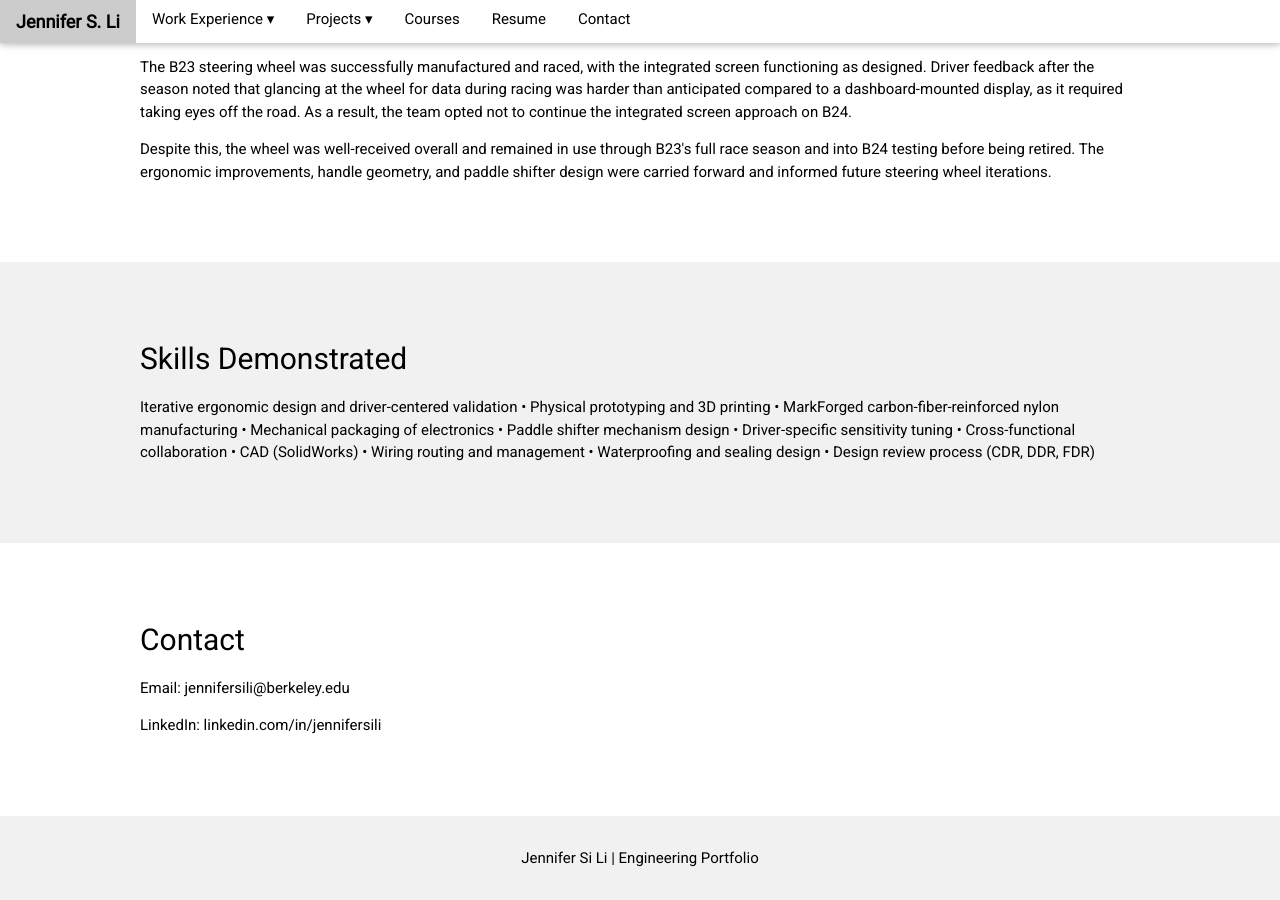
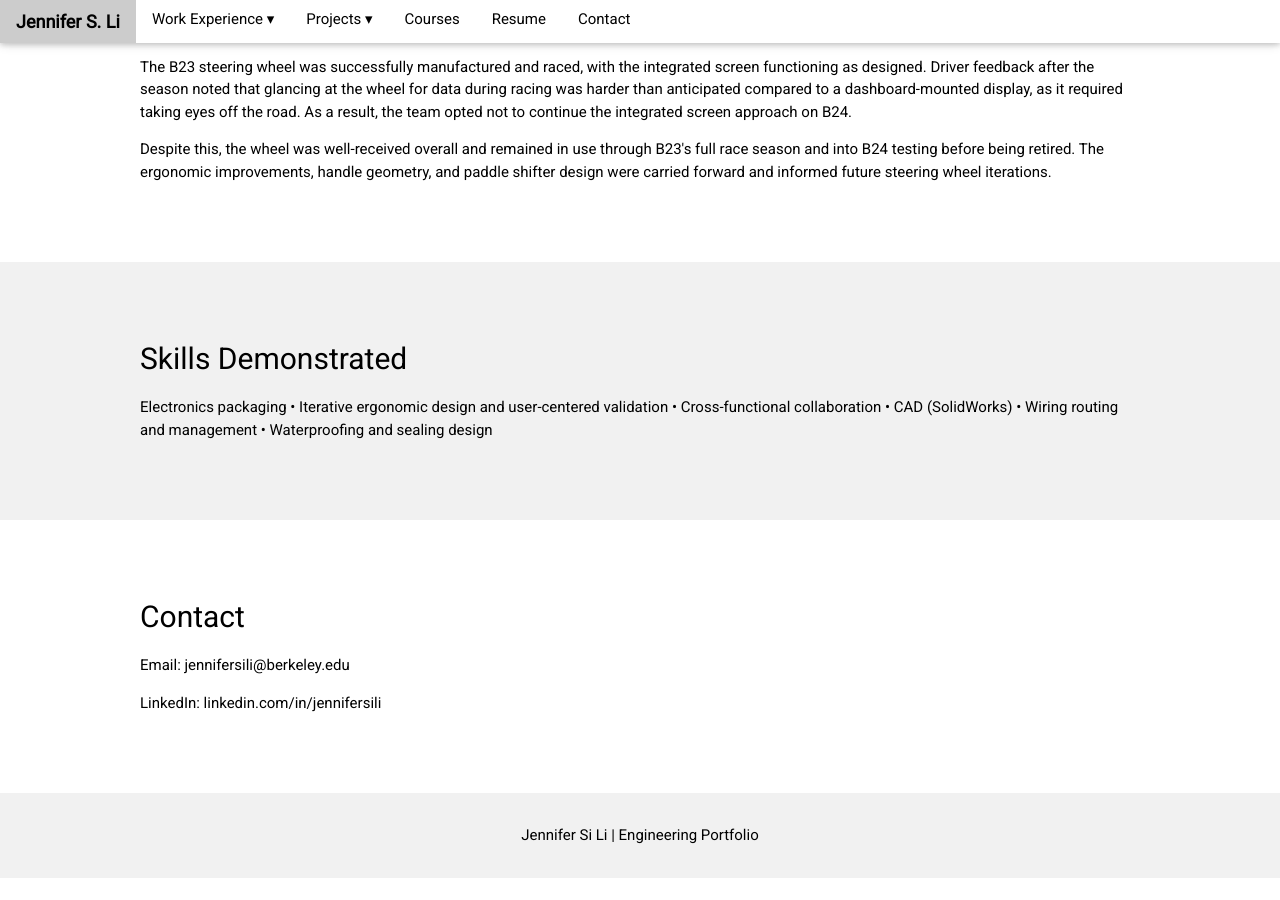
Before and after one commit to jsli905/jsli905.github.io, a Jekyll site: the page projects/bfr/steeringwheel.html, which Jekyll copies as it is, in a window 1280 px wide and 900 px high, scrolled down 4580 px. Built offline with Jekyll 4.4.1, drawn with Linux system fonts in a browser that asks for light colours; comment, search, counter and statistics services are not loaded; after the commit the page ends 5458 px from its top, so only the background shows below that.

Commit message:
Update steeringwheel.html

```diff
--- a/projects/bfr/steeringwheel.html
+++ b/projects/bfr/steeringwheel.html
@@ -339,11 +339,8 @@
   <div class="max-width">
     <h2>Skills Demonstrated</h2>
     <p>
-      Iterative ergonomic design and driver-centered validation • Physical prototyping and
-      3D printing • MarkForged carbon-fiber-reinforced nylon manufacturing • Mechanical
-      packaging of electronics • Paddle shifter mechanism design • Driver-specific sensitivity
-      tuning • Cross-functional collaboration • CAD (SolidWorks) • Wiring routing and
-      management • Waterproofing and sealing design • Design review process (CDR, DDR, FDR)
+      Electronics packaging • Iterative ergonomic design and user-centered validation • Cross-functional collaboration • CAD (SolidWorks) • Wiring routing and
+      management • Waterproofing and sealing design
     </p>
   </div>
 </section>
```
